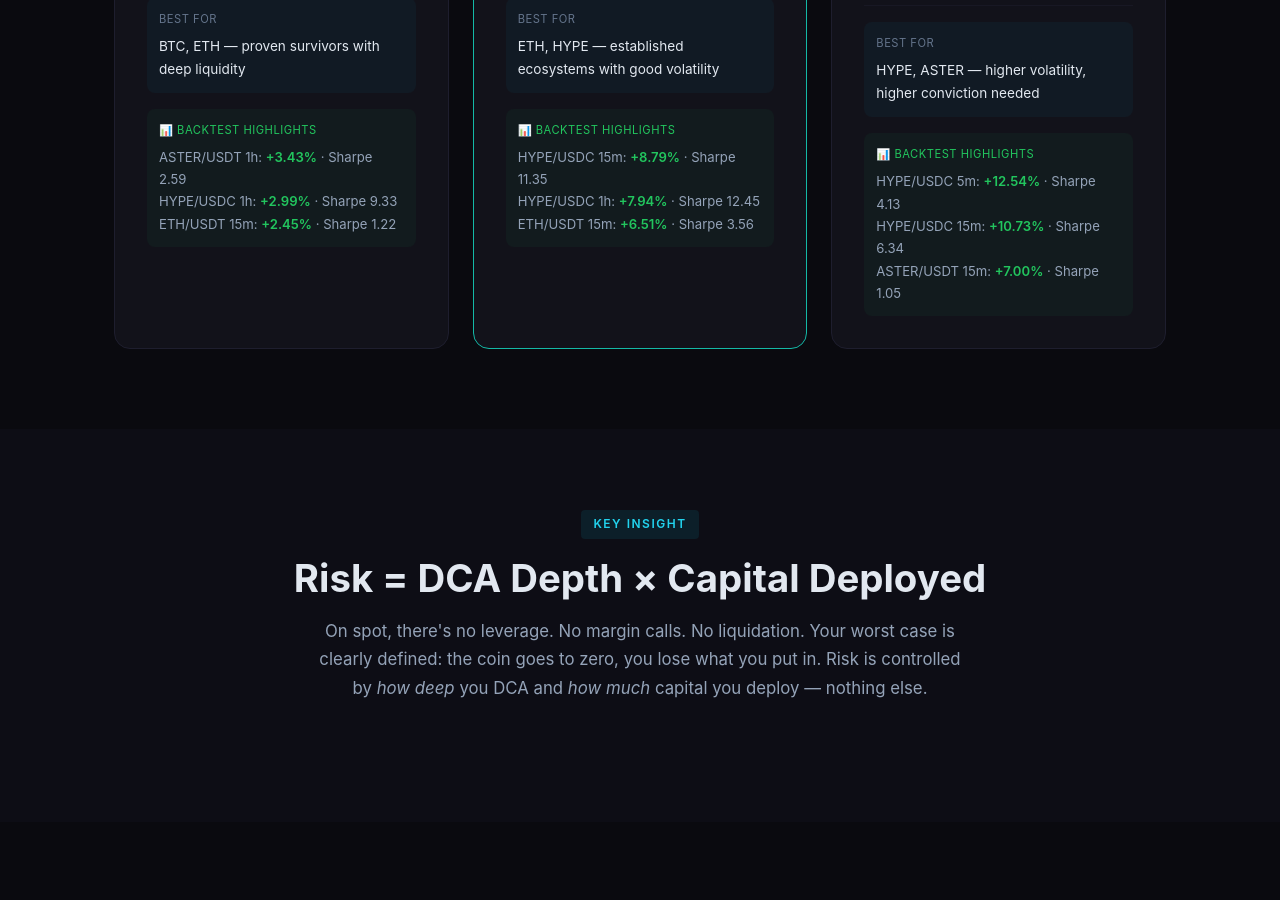
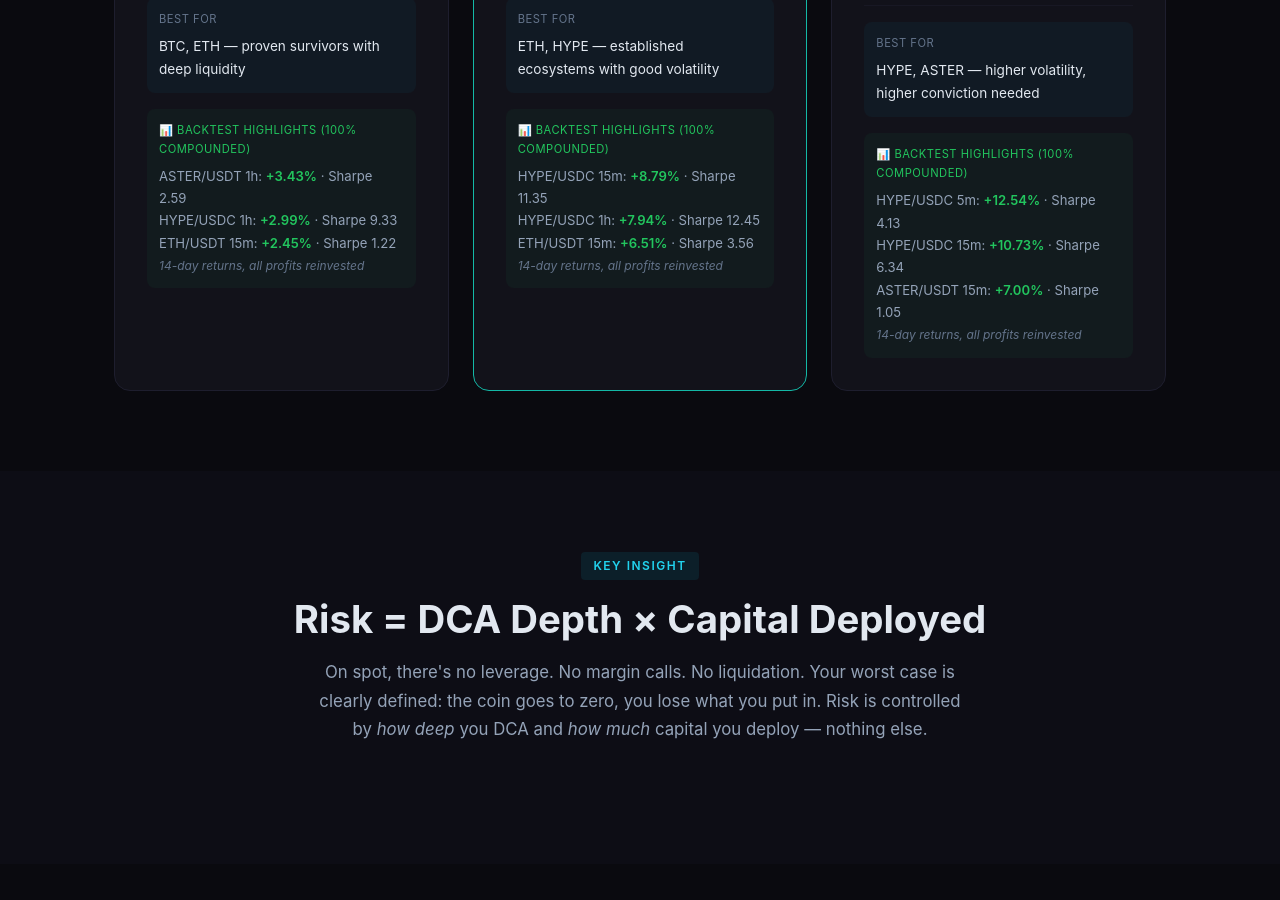
Before and after one commit to halo-effects/intelligent-accumulation-trading, a plain HTML site: page docs/risk-profiles.html in a window 1280 px wide. Shown: the part 1249-2149 px from the top of the page. Drawn offline with Linux system fonts and the light colour scheme.

Commit message:
Update ALL spot returns to show 100% compounding assumption
- Add 'Each deal's profit → next deal's capital' to all performance comparison cards
- Update backtested performance section title and subtitle to emphasize compounding
- Update all risk profile backtest highlights to show '(100% Compounded)' labels
- Add explanatory text: '14-day returns, all profits reinvested'
- Update pricing FAQ to mention 100% compounding in performance comparison
- Key message: Every completed deal's gains automatically reinvest into next deal's capital
- Applies to: index.html, risk-profiles.html, pricing.html
- All return figures now clearly state they assume full profit reinvestment

```diff
--- a/docs/risk-profiles.html
+++ b/docs/risk-profiles.html
@@ -135,11 +135,12 @@ section { padding: 80px 0; }
           <div style="font-size:0.85rem;">BTC, ETH — proven survivors with deep liquidity</div>
         </div>
         <div class="profile-perf">
-          <div class="profile-perf-label">📊 Backtest Highlights</div>
+          <div class="profile-perf-label">📊 Backtest Highlights (100% Compounded)</div>
           <div style="font-size:0.82rem;color:var(--text2);">
             ASTER/USDT 1h: <span class="pnl-pos">+3.43%</span> · Sharpe 2.59<br>
             HYPE/USDC 1h: <span class="pnl-pos">+2.99%</span> · Sharpe 9.33<br>
-            ETH/USDT 15m: <span class="pnl-pos">+2.45%</span> · Sharpe 1.22
+            ETH/USDT 15m: <span class="pnl-pos">+2.45%</span> · Sharpe 1.22<br>
+            <em style="color:var(--text3);font-size:0.75rem;">14-day returns, all profits reinvested</em>
           </div>
         </div>
       </div>
@@ -159,11 +160,12 @@ section { padding: 80px 0; }
           <div style="font-size:0.85rem;">ETH, HYPE — established ecosystems with good volatility</div>
         </div>
         <div class="profile-perf">
-          <div class="profile-perf-label">📊 Backtest Highlights</div>
+          <div class="profile-perf-label">📊 Backtest Highlights (100% Compounded)</div>
           <div style="font-size:0.82rem;color:var(--text2);">
             HYPE/USDC 15m: <span class="pnl-pos">+8.79%</span> · Sharpe 11.35<br>
             HYPE/USDC 1h: <span class="pnl-pos">+7.94%</span> · Sharpe 12.45<br>
-            ETH/USDT 15m: <span class="pnl-pos">+6.51%</span> · Sharpe 3.56
+            ETH/USDT 15m: <span class="pnl-pos">+6.51%</span> · Sharpe 3.56<br>
+            <em style="color:var(--text3);font-size:0.75rem;">14-day returns, all profits reinvested</em>
           </div>
         </div>
       </div>
@@ -183,11 +185,12 @@ section { padding: 80px 0; }
           <div style="font-size:0.85rem;">HYPE, ASTER — higher volatility, higher conviction needed</div>
         </div>
         <div class="profile-perf">
-          <div class="profile-perf-label">📊 Backtest Highlights</div>
+          <div class="profile-perf-label">📊 Backtest Highlights (100% Compounded)</div>
           <div style="font-size:0.82rem;color:var(--text2);">
             HYPE/USDC 5m: <span class="pnl-pos">+12.54%</span> · Sharpe 4.13<br>
             HYPE/USDC 15m: <span class="pnl-pos">+10.73%</span> · Sharpe 6.34<br>
-            ASTER/USDT 15m: <span class="pnl-pos">+7.00%</span> · Sharpe 1.05
+            ASTER/USDT 15m: <span class="pnl-pos">+7.00%</span> · Sharpe 1.05<br>
+            <em style="color:var(--text3);font-size:0.75rem;">14-day returns, all profits reinvested</em>
           </div>
         </div>
       </div>
```
Also changed, not shown: docs/index.html (+8 -5 lines), docs/pricing.html (+1 -1 lines).
